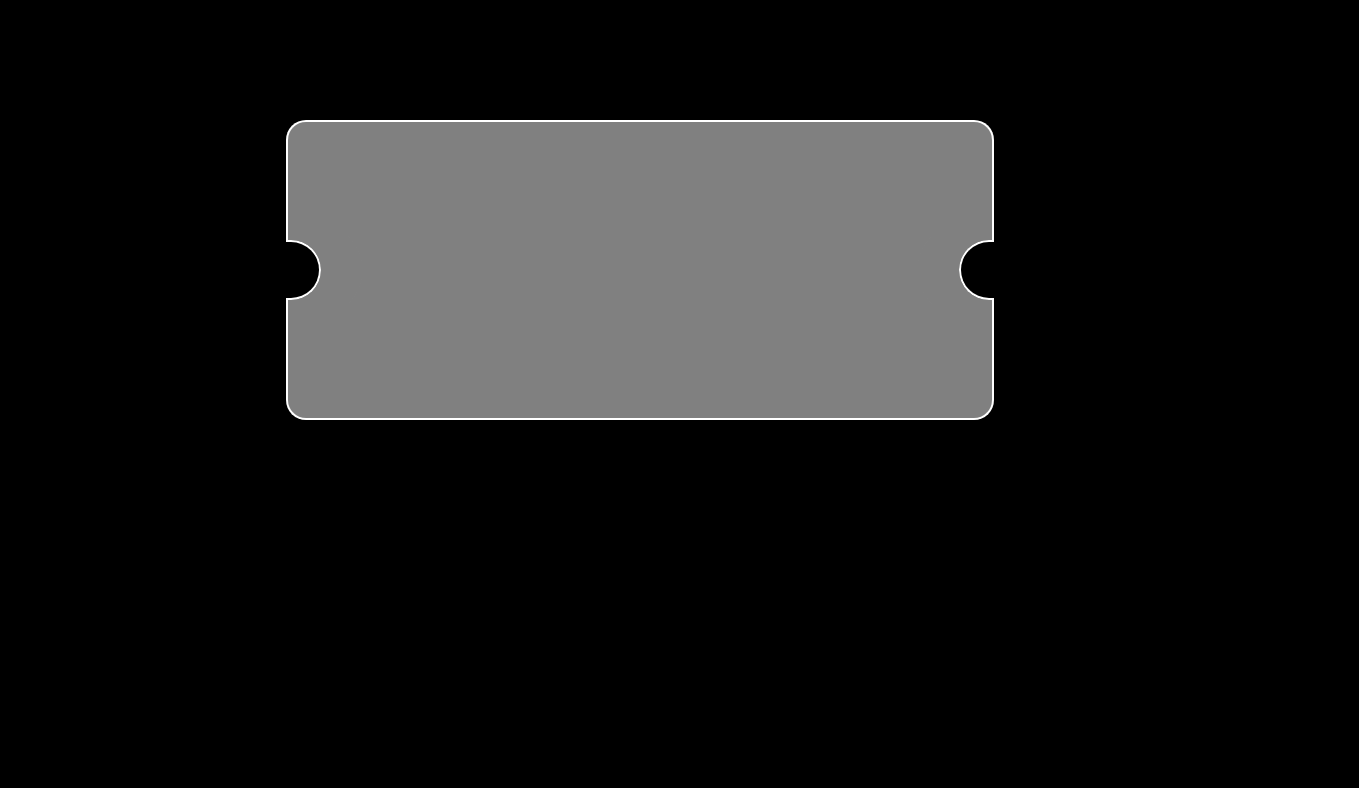
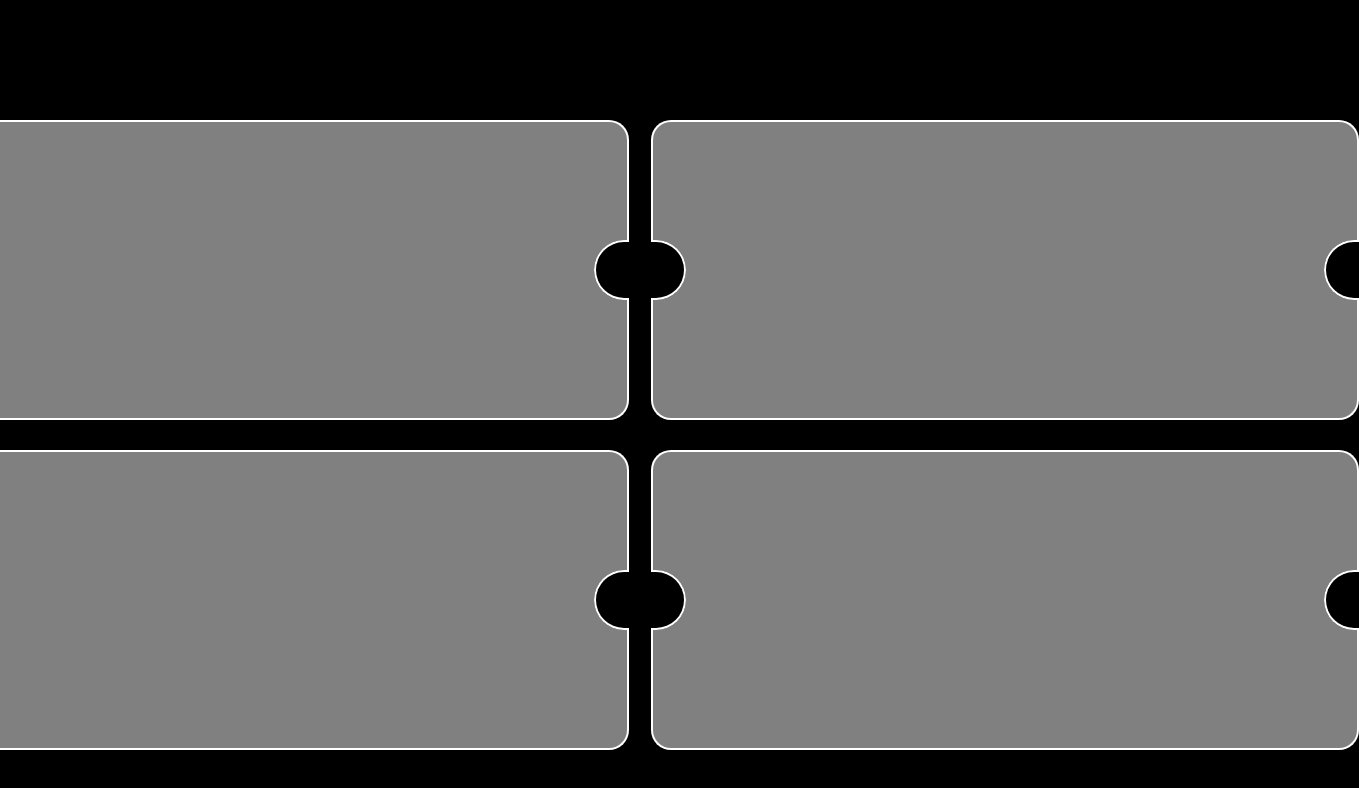
Before and after one commit to 4444Fede/Tickets, a plain HTML site: page tickets.html in a window 1280 px wide. Shown: the whole page, 1359 px wide, since content can reach past the window. Drawn offline with Linux system fonts and the light colour scheme.

Commit message:
feat(tickets): add four tickets structure

```diff
--- a/style.css
+++ b/style.css
@@ -2,6 +2,19 @@ body{
   margin: 0;
   background-color: black;
   box-sizing: border-box;
+}
+
+.tickets_container{
+  display: flex;
+  justify-content: center;
+  gap: 130px;
+  margin-top: 120px;
+}
+
+.two_tickets_container{
+  display: flex;
+  flex-direction: column;
+  gap: 30px;
 }
 
 
--- a/tickets.html
+++ b/tickets.html
@@ -7,7 +7,13 @@
 <link rel="stylesheet" href="style.css">
 </head>
     <body>
-        <div style="margin-top: 120px;" class="ticket">
+        <main>
+
+            <div class="tickets_container">
+
+                <div class="two_tickets_container">
+
+                    <div class="ticket">
 
                         <div class="corners corner1"></div>
                         <div class="corners corner2"></div>
@@ -18,5 +24,50 @@
                         <div class="corners corner4"></div>
 
                     </div>
+
+                    <div class="ticket">
+
+                        <div class="corners corner1"></div>
+                        <div class="corners corner2"></div>
+
+                        <div class="ticket_content"></div>
+
+                        <div class="corners corner3"></div>
+                        <div class="corners corner4"></div>
+
+                    </div>
+
+                </div>
+
+                <div class="two_tickets_container">
+
+                    <div class="ticket">
+
+                        <div class="corners corner1"></div>
+                        <div class="corners corner2"></div>
+
+                        <div class="ticket_content"></div>
+
+                        <div class="corners corner3"></div>
+                        <div class="corners corner4"></div>
+
+                    </div>
+
+                    <div class="ticket">
+
+                        <div class="corners corner1"></div>
+                        <div class="corners corner2"></div>
+
+                        <div class="ticket_content"></div>
+
+                        <div class="corners corner3"></div>
+                        <div class="corners corner4"></div>
+
+                    </div>
+
+                </div>
+
+            </div>
+        </main>
     </body>
 </html>
```
Lines whose indentation alone changed are shown as unchanged.
